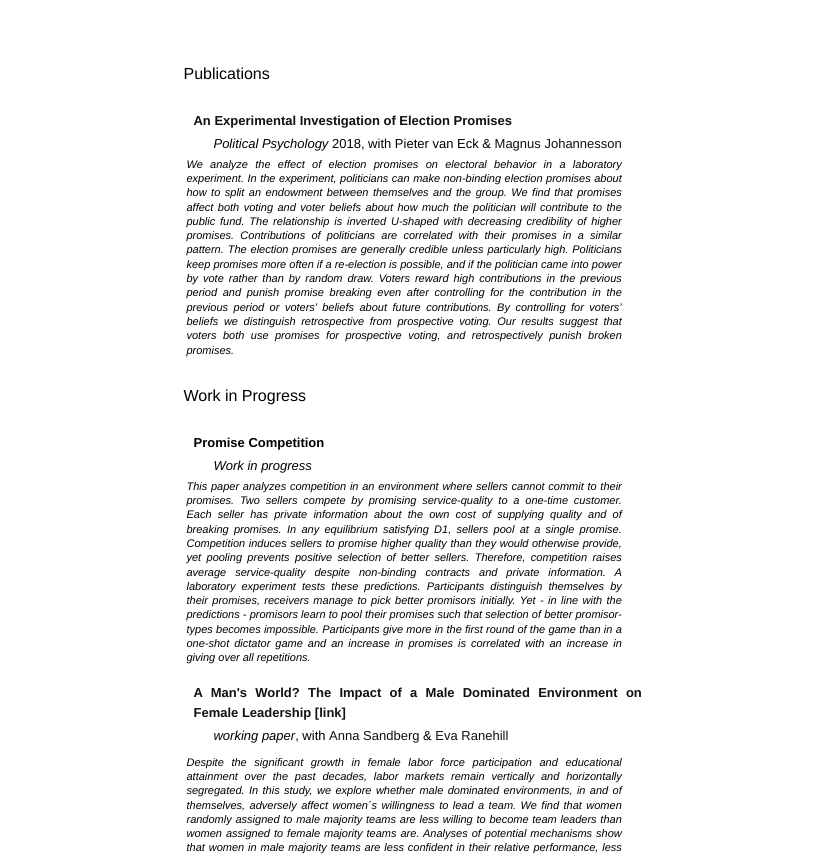
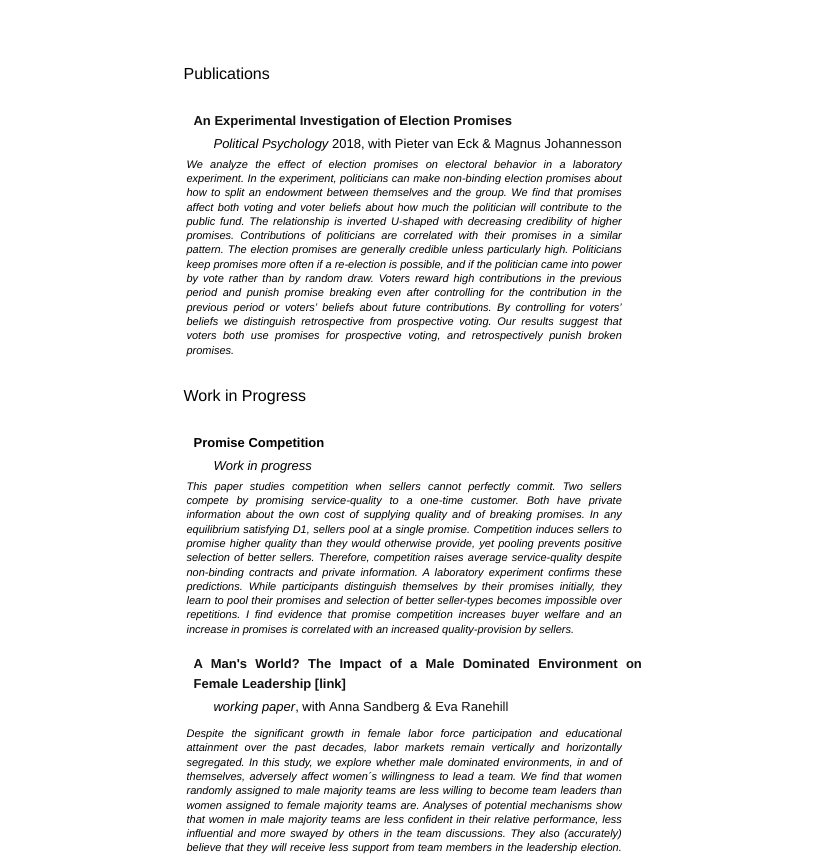
Before and after one commit to Andreas-Born/andreas-born.github.io, a plain HTML site: page research.html in a window 1280 px wide. Shown: the part 211-1067 px from the top of the page, without its empty margins (229-1050 px from the left). Drawn offline with nearby package versions, Linux system fonts and the light colour scheme.

Commit message:
update abstract jmp

```diff
--- a/research.html
+++ b/research.html
@@ -125,8 +125,8 @@ src="scriptsheet.js">
 
 
     <p class="content_subtext"><i>Work in progress</i></p>
-<p class="reseach_text"><i> This paper analyzes competition in an environment where sellers cannot commit to their promises. Two sellers compete by promising service-quality to a one-time customer. Each seller has private information about the own cost of supplying quality and of breaking promises. In any equilibrium satisfying D1, sellers pool at a single promise. Competition induces sellers to promise higher quality than they would otherwise provide, yet pooling prevents positive selection of better sellers. Therefore, competition raises average service-quality despite non-binding contracts and private information.
-    A laboratory experiment tests these predictions. Participants distinguish themselves by their promises, receivers manage to pick better promisors initially. Yet - in line with the predictions - promisors learn to pool their promises such that selection of better promisor-types becomes impossible. Participants give more in the first round of the game than in a one-shot dictator game and an increase in promises is correlated with an increase in giving over all repetitions.</i></p>
+<p class="reseach_text"><i> This paper studies competition when sellers cannot perfectly commit. Two sellers compete by promising service-quality to a one-time customer. Both have private information about the own cost of supplying quality and of breaking promises. In any equilibrium satisfying D1, sellers pool at a single promise. Competition induces sellers to promise higher quality than they would otherwise provide, yet pooling prevents positive selection of better sellers. Therefore, competition raises average service-quality despite non-binding contracts and private information.
+A laboratory experiment confirms these predictions. While participants distinguish themselves by their promises initially, they learn to pool their promises and selection of better seller-types becomes impossible over repetitions. I find evidence that promise competition increases buyer welfare and an increase in promises is correlated with an increased quality-provision by sellers.</i></p>
 <br/>
 
 <a href="https://papers.ssrn.com/sol3/papers.cfm?abstract_id=3207198"><p style="font-weight:600;">A Man's World? The Impact of a Male Dominated Environment on Female Leadership   [link]
```
